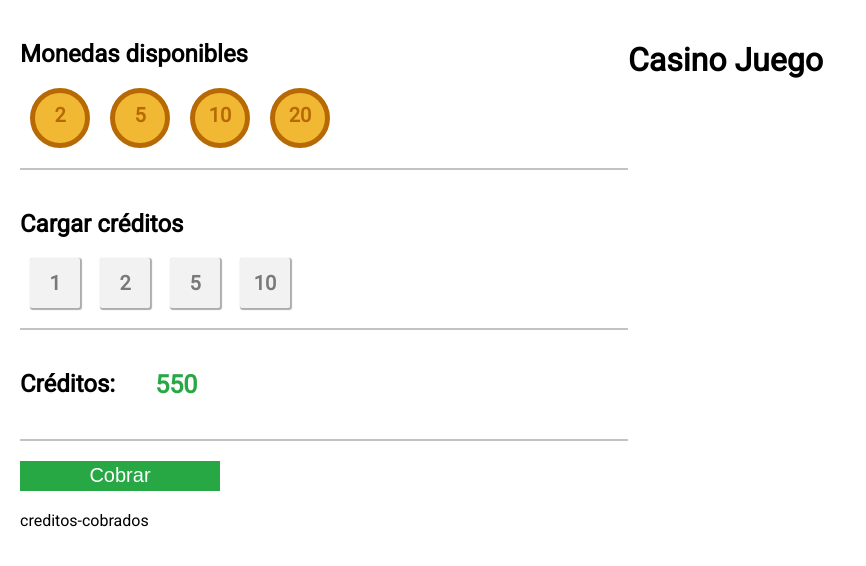
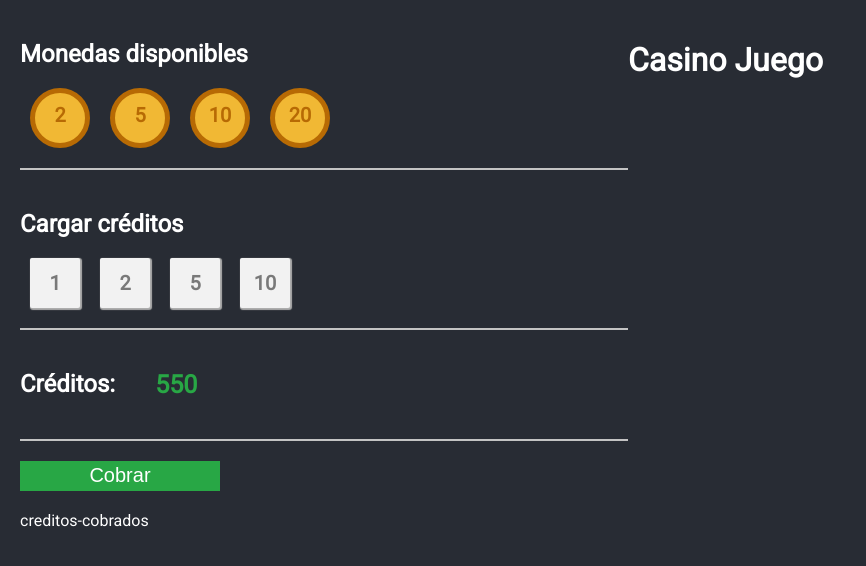
Before and after one commit to ErickGomez98/casino-royal, a React (Create React App) app: page / in a window 1280 px wide. Shown: the top 566 px of the page, without its empty margins (0-866 px from the left). Built offline with nearby package versions, Linux system fonts and the light colour scheme.

Commit message:
Se modificó el bg del body

```diff
--- a/src/App.css
+++ b/src/App.css
@@ -2,6 +2,8 @@
 
 body, html {
   font-family: 'Roboto', sans-serif;
+  background: #282C34;
+  color: #fff;
 }
 
 .casino-main-container {
```
